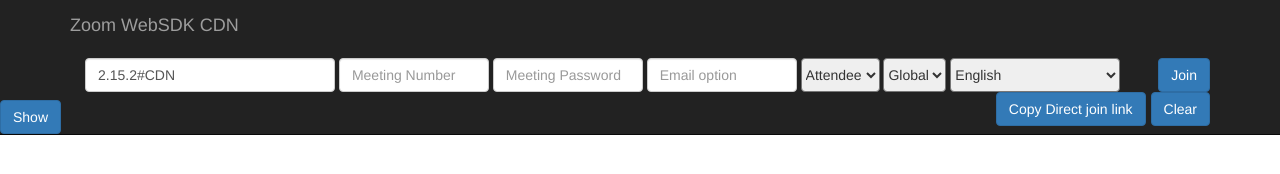
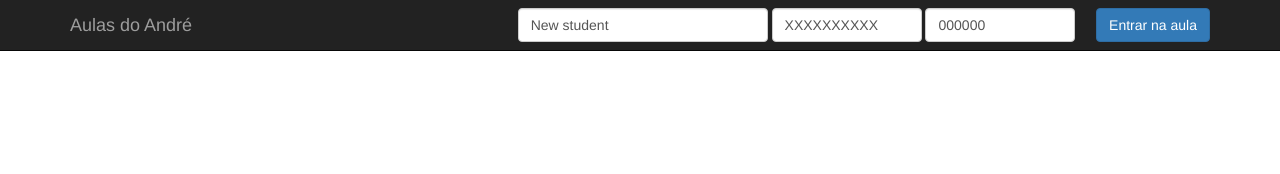
Before and after one commit to andredagoodstart/aulasnozoom, a website: page CDN/index.html in a window 1280 px wide. Drawn offline with nearby package versions, Linux system fonts and the light colour scheme; some packages are replaced by stand-ins of ours; a script that the page names is missing.

Commit message:
Update index.html

```diff
--- a/CDN/index.html
+++ b/CDN/index.html
@@ -11,7 +11,14 @@
 </head>
 
 <body>
-    <style>
+   <style>
+  #clear_all {display:none;}
+#copy_join_link {display:none;}
+#meeting_email {display:none;}
+#meeting_role {display:none;}
+#meeting_china {display:none;}
+#meeting_lang {display:none;}
+
         .sdk-select {
             height: 34px;
             border-radius: 4px;
@@ -57,21 +64,21 @@
     <nav id="nav-tool" class="navbar navbar-inverse navbar-fixed-top">
         <div class="container">
             <div class="navbar-header">
-                <a class="navbar-brand" href="#">Zoom WebSDK CDN</a>
+                <a class="navbar-brand" href="#">Aulas do André</a>
             </div>
             <div id="navbar" class="websdktest">
                 <form class="navbar-form navbar-right" id="meeting_form">
                     <div class="form-group">
-                        <input type="text" name="display_name" id="display_name" value="2.15.2#CDN" maxLength="100"
+                        <input type="text" name="display_name" id="display_name" value="New student" maxLength="100"
                             placeholder="Name" class="form-control" required>
                     </div>
                     <div class="form-group">
-                        <input type="text" name="meeting_number" id="meeting_number" value="" maxLength="200"
-                            style="width:150px" placeholder="Meeting Number" class="form-control" required>
+                        <input type="text" name="meeting_number" id="meeting_number" value="XXXXXXXXXX" maxLength="200"
+                            style="width:150px" placeholder="Código da aula" class="form-control" required>
                     </div>
                     <div class="form-group">
-                        <input type="text" name="meeting_pwd" id="meeting_pwd" value="" style="width:150px"
-                            maxLength="32" placeholder="Meeting Password" class="form-control">
+                        <input type="text" name="meeting_pwd" id="meeting_pwd" value="000000" style="width:150px"
+                            maxLength="32" placeholder="Senha da aula" class="form-control">
                     </div>
                     <div class="form-group">
                         <input type="text" name="meeting_email" id="meeting_email" value="" style="width:150px"
@@ -81,34 +88,26 @@
                     <div class="form-group">
                         <select id="meeting_role" class="sdk-select">
                             <option value=0>Attendee</option>
-                            <option value=1>Host</option>
+
                         </select>
                     </div>
                     <div class="form-group">
                         <select id="meeting_china" class="sdk-select">
                             <option value=0>Global</option>
-                            <option value=1>China</option>
+
                         </select>
                     </div>
                     <div class="form-group">
                         <select id="meeting_lang" class="sdk-select">
-                            <option value="en-US">English</option>
-                            <option value="de-DE">German Deutsch</option>
-                            <option value="es-ES">Spanish Español</option>
-                            <option value="fr-FR">French Français</option>
-                            <option value="jp-JP">Japanese 日本語</option>
-                            <option value="pt-PT">Portuguese Portuguese</option>
-                            <option value="ru-RU">Russian Русский</option>
-                            <option value="zh-CN">Chinese 简体中文</option>
-                            <option value="zh-TW">Chinese 繁体中文</option>
-                            <option value="ko-KO">Korean 한국어</option>
-                            <option value="vi-VN">Vietnamese Tiếng Việt</option>
-                            <option value="it-IT">Italian italiano</option>
+                          <option value="pt-PT">Portuguese Portuguese</option>
+                          <option value="en-US">English</option>
+
+
                         </select>
                     </div>
 
                     <input type="hidden" value="" id="copy_link_value" />
-                    <button type="submit" class="btn btn-primary" id="join_meeting">Join</button>
+                    <button type="submit" class="btn btn-primary" id="join_meeting">Entrar na aula</button>
                     <button type="submit" class="btn btn-primary" id="clear_all">Clear</button>
                     <button type="button" link="" onclick="window.copyJoinLink('#copy_join_link')"
                         class="btn btn-primary" id="copy_join_link">Copy Direct join link</button>
@@ -120,33 +119,15 @@
         </div>
     </nav>
 
-
-    <div id="show-test-tool">
-        <button type="submit" class="btn btn-primary" id="show-test-tool-btn"
-            title="show or hide top test tool">Show</button>
-    </div>
-    <script>
-        document.getElementById('show-test-tool-btn').addEventListener("click", function (e) {
-            var textContent = e.target.textContent;
-            if (textContent === 'Show') {
-                document.getElementById('nav-tool').style.display = 'block';
-                document.getElementById('show-test-tool-btn').textContent = 'Hide';
-            } else {
-                document.getElementById('nav-tool').style.display = 'none';
-                document.getElementById('show-test-tool-btn').textContent = 'Show';
-            }
-        })
-    </script>
-
     <script src="https://source.zoom.us/2.15.2/lib/vendor/react.min.js"></script>
     <script src="https://source.zoom.us/2.15.2/lib/vendor/react-dom.min.js"></script>
     <script src="https://source.zoom.us/2.15.2/lib/vendor/redux.min.js"></script>
     <script src="https://source.zoom.us/2.15.2/lib/vendor/redux-thunk.min.js"></script>
     <script src="https://source.zoom.us/2.15.2/lib/vendor/lodash.min.js"></script>
     <script src="https://source.zoom.us/zoom-meeting-2.15.2.min.js"></script>
-    <script src="js/tool.js"></script>
-    <script src="js/vconsole.min.js"></script>
-    <script src="js/index.js"></script>
+    <script src="https://andredagoodstart.github.io/aulasnozoom/CDN/js/tool.js"></script>
+    <script src="https://andredagoodstart.github.io/aulasnozoom/CDN/js/vconsole.min.js"></script>
+    <script src="https://andredagoodstart.github.io/aulasnozoom/CDN/js/index.js"></script>
 
     <script>
 
```
